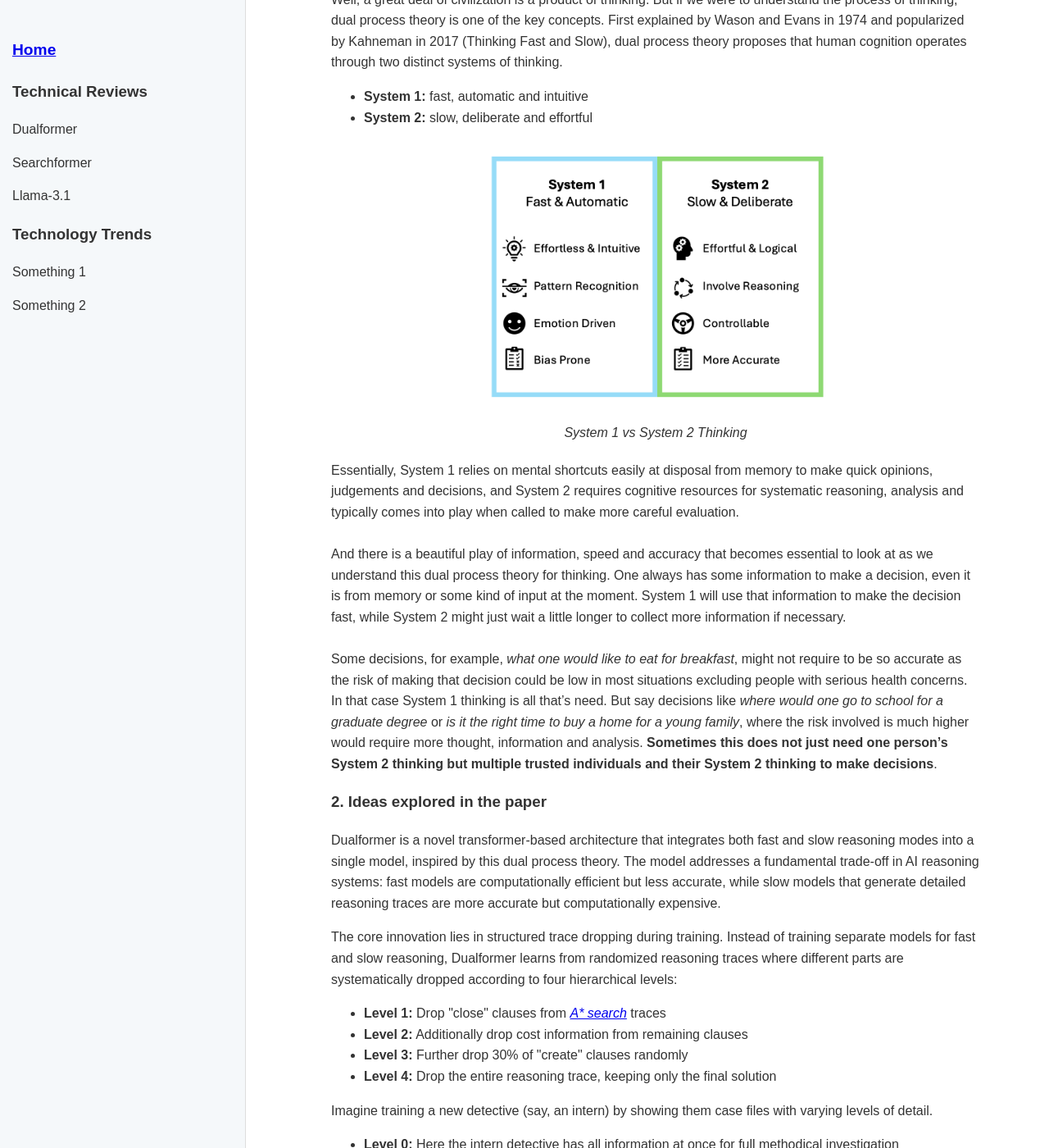
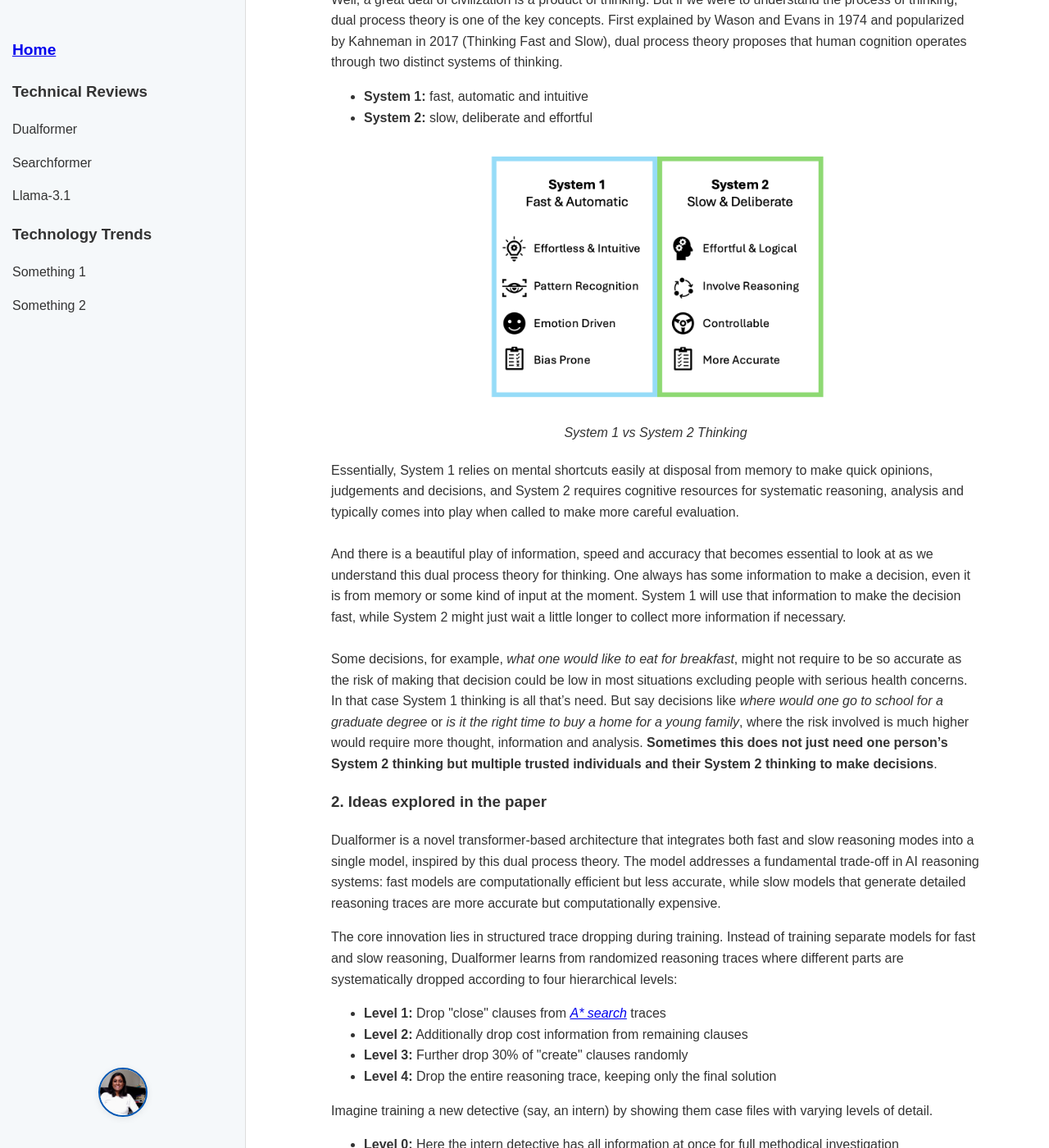
Before and after one commit to brainsesh/brainsesh.github.io, a Jekyll site: the page docs/dualformer/index.html, which Jekyll copies as it is, in a window 1280 px wide and 1400 px high, scrolled down 542 px. Shown: the whole window at 82% size. Built offline with Jekyll 4.4.1, drawn with Linux system fonts in a browser that asks for light colours.

Commit message:
change_070325

```diff
--- a/docs/dualformer/index.html
+++ b/docs/dualformer/index.html
@@ -86,6 +86,25 @@
             margin-left: 320px;
             padding: 0 20px;
         }
+        .sidebar-linkedin {
+            position: absolute;
+            left: 50%;
+            bottom: 30px;
+            transform: translateX(-50%);
+            text-align: center;
+        }
+        .sidebar-linkedin img.profile-pic {
+            width: 56px;
+            height: 56px;
+            border-radius: 50%;
+            border: 2px solid #0056b3;
+            object-fit: cover;
+            box-shadow: 0 2px 8px rgba(0,0,0,0.08);
+            transition: box-shadow 0.2s;
+        }
+        .sidebar-linkedin img.profile-pic:hover {
+            box-shadow: 0 4px 16px rgba(0,86,179,0.18);
+        }
     </style>
 </head>
 <body>
@@ -103,6 +122,11 @@
                 <li><a href="/docs/the-art-of-brainstorming/index.html">Something 1</a></li>
                 <li><a href="/docs/the-art-of-brainstorming/index.html">Something 2</a></li>
             </ul>
+            <div class="sidebar-linkedin">
+                <a href="https://www.linkedin.com/in/lavanya-basavaraju/" target="_blank" title="Connect on LinkedIn">
+                    <img src="/images/LB_photo.jpg" alt="Lavanya Basavaraju" class="profile-pic" />
+                </a>
+            </div>
         </div>
     <div class="main-content">
     <h1>Learning to Think - Decoding Dualformer</h1>
```
